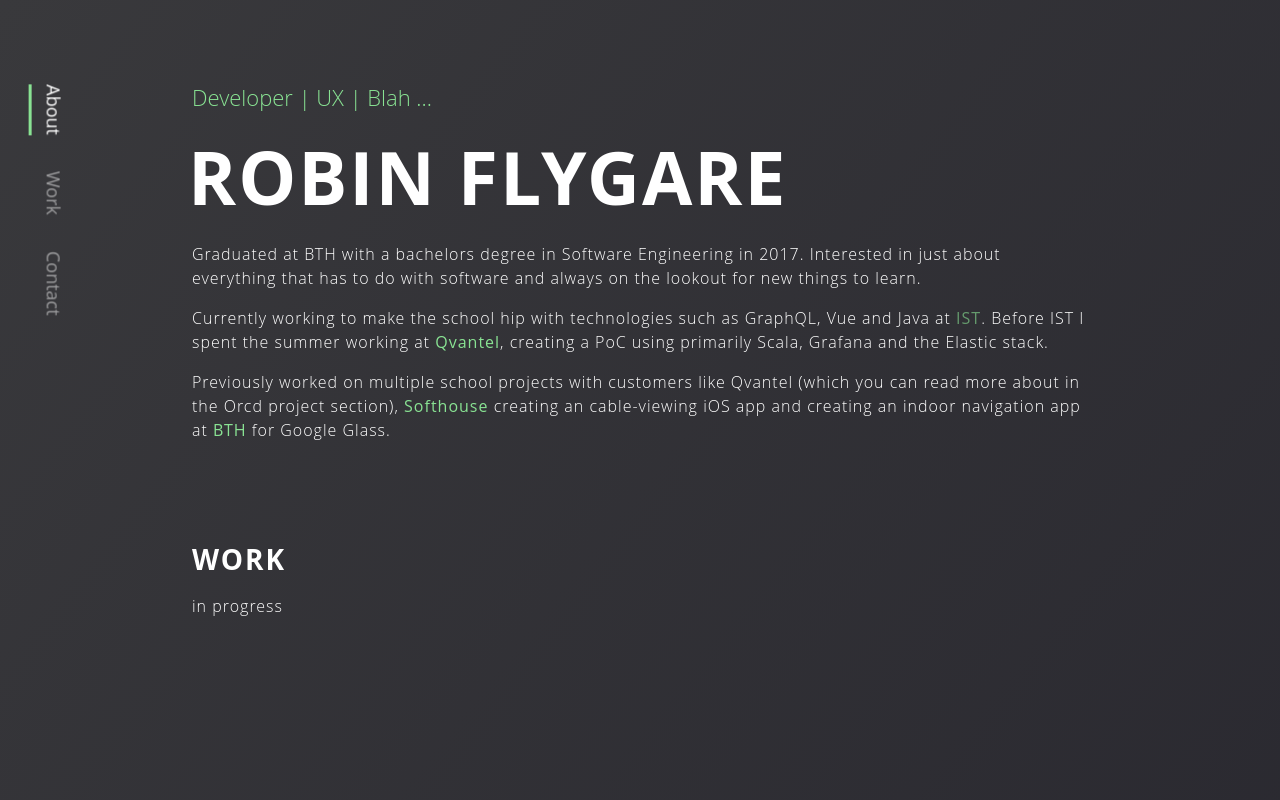
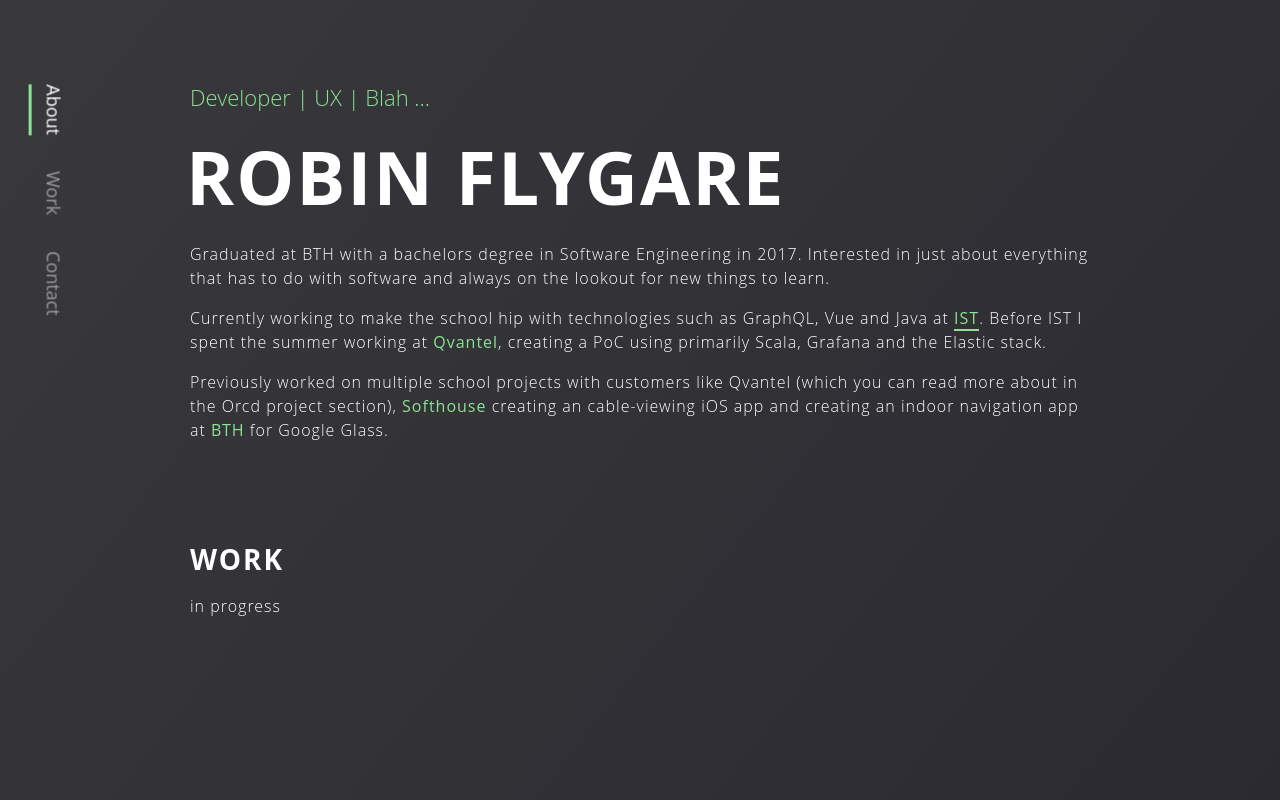
Before and after one commit to flygare/flygare.github.io, a React (Create React App) app: page / in a window 1280 px wide. In both pictures the pointer is over the link "IST". Shown: the top 800 px of the page. Built offline with nearby package versions, Linux system fonts and the light colour scheme.

Commit message:
Update content width

```diff
--- a/src/App.css
+++ b/src/App.css
@@ -21,7 +21,7 @@
 }
 
 .content {
-  width: 70%;
+  width: 900px;
 }
 .nav-link {
   opacity: 0.5;
@@ -127,6 +127,11 @@ a {
   opacity: 0.6;
 }
 
+.content p a:hover {
+  opacity: 1;
+  border-bottom: 2px solid;
+}
+
 p {
   font-size: 16px;
   letter-spacing: 1px;
```
